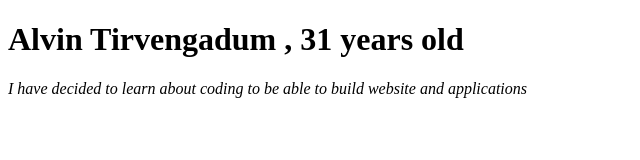
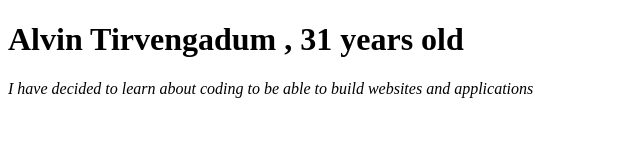
Before and after one commit to alvintir/DI-JS-BOOTCAMP, a plain HTML site: page Week_1/Day_1/index.html in a window 1280 px wide. Shown: the full height of the page, 0-640 px from the left. Drawn offline with Linux system fonts and the light colour scheme.

Commit message:
Update index.html

```diff
--- a/Week_1/Day_1/index.html
+++ b/Week_1/Day_1/index.html
@@ -5,6 +5,6 @@
   </head>
   <body>
         <h1> <b>Alvin Tirvengadum , 31 years old</b></h1>
-        <p> <i>I have decided to learn about coding to be able to build website and applications</i></p>
+        <p> <i>I have decided to learn about coding to be able to build websites and applications</i></p>
   </body>
 </html>
```
